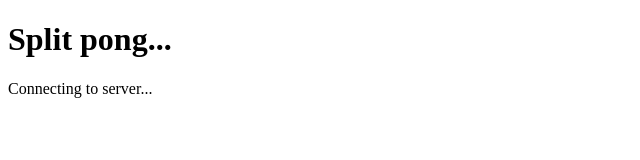
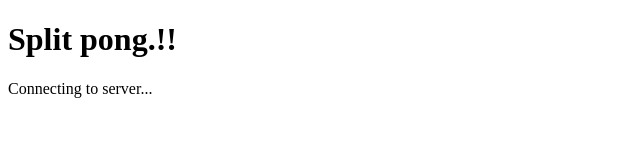
Before and after one commit to danielmahal/Split-pong, a website: page index.html in a window 1280 px wide. Shown: the full height of the page, 0-640 px from the left. Drawn offline with nearby package versions, Linux system fonts and the light colour scheme; no server answers.

Commit message:
I added subl .

```diff
--- a/index.html
+++ b/index.html
@@ -8,7 +8,7 @@
     </style>
 </head>
 <body>
-    <h1>Split pong...</h1>
+    <h1>Split pong.!!</h1>
 
     <section class="connection">Connecting to server...</section>
 
```
